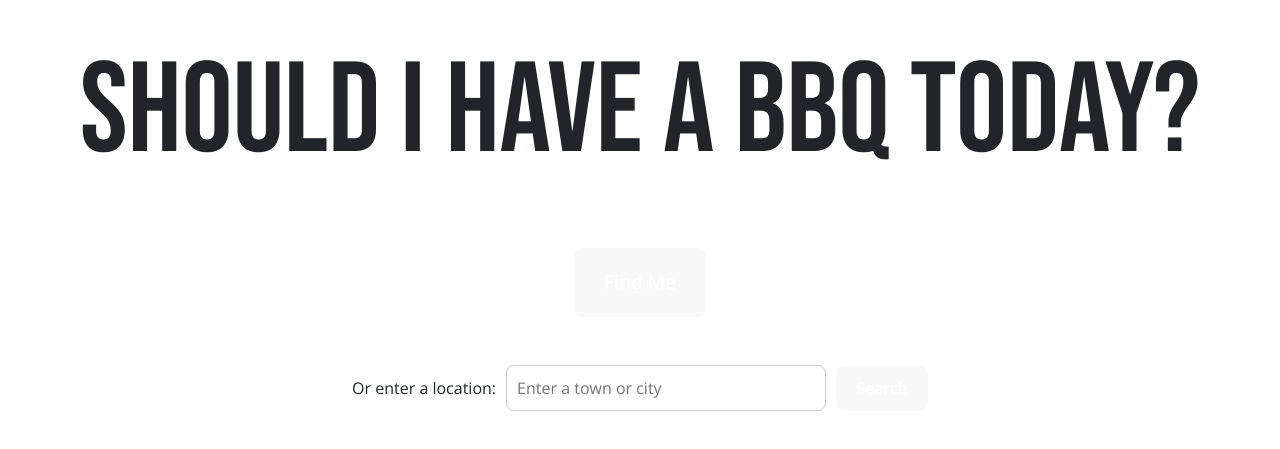
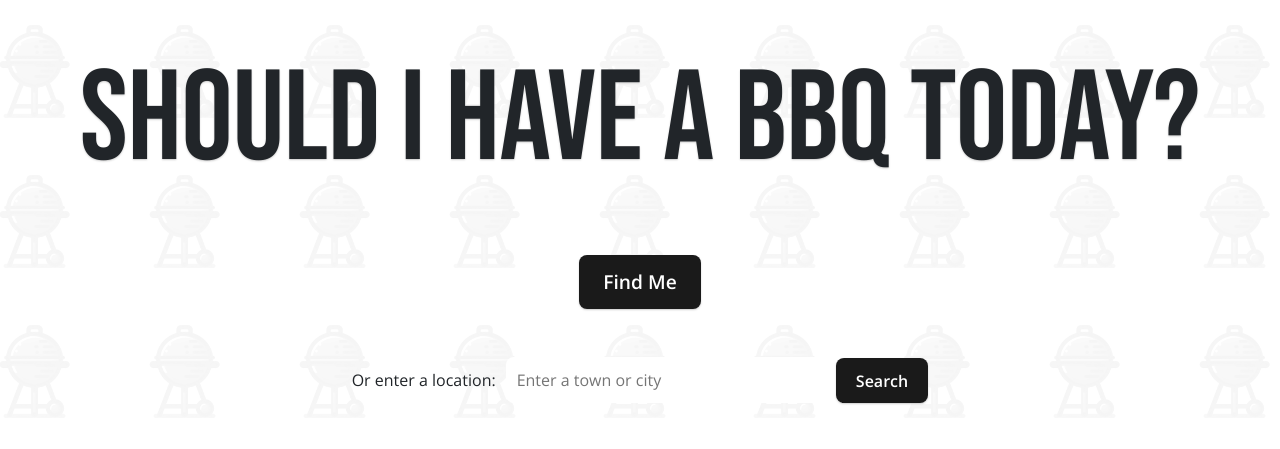
Before and after one commit to ctrl-alter-ego/BBQ-2024, a React (Vite) app: page / in a window 1280 px wide. Shown: the part 203-652 px from the top of the page. Built offline with nearby package versions, Linux system fonts and the light colour scheme; no server answers.

Commit message:
style: weather-dep bg and misc. styling updates

```diff
--- a/index.html
+++ b/index.html
@@ -2,7 +2,7 @@
 <html lang="en">
   <head>
     <meta charset="utf-8" />
-    <link rel="icon" type="image/x-icon" href="/src/assets/bbqlogo.ico" />
+    <link rel="icon" type="image/x-icon" href="/src/assets/bbq-icon-fav.png" />
     <meta name="viewport" content="width=device-width, initial-scale=1.0" />
     <meta name="theme-color" content="#000000" />
     <meta
--- a/src/App.jsx
+++ b/src/App.jsx
@@ -1,6 +1,8 @@
 import React, { useState, useEffect } from 'react';
 
 const App = () => {
+  const [backgroundImage, setBackgroundImage] = useState('/src/assets/bbq-icon.png');
+  const [units, setUnits] = useState("metric");
   const [location, setLocation] = useState(null);
   const [weather, setWeather] = useState(null);
   const [inputLocation, setInputLocation] = useState("");
@@ -16,20 +18,22 @@ const App = () => {
   const [dayIndex, setDayIndex] = useState(0);
 
   const part = "current,minutely,hourly"
-  const units = "metric"
+  // const units = "metric"
   const gmapsApiKey = import.meta.env.VITE_GMAPS_API_KEY;
   const owApiKey = import.meta.env.VITE_OW_API_KEY;
 
   let dayWeather = null;
-  let windspeed, feelsLikeEve, weatherDesc, rainfall;
+  let windspeed, feelsLikeEve, weatherDesc, rainfall, icon;
 
   useEffect(() => {
+    console.log(weather);
     if (weather) {
       dayWeather = weather.daily[dayIndex];
       windspeed = dayWeather.wind_speed;
       feelsLikeEve = dayWeather.feels_like.eve;
       weatherDesc = dayWeather.weather[0].description;
       rainfall = dayWeather.rain ?? 0;
+      icon = dayWeather.weather[0].icon;
 
       setDecision(
         windspeed < 10 &&
@@ -70,9 +74,23 @@ const App = () => {
       }
 
       setReason(reason);
+      icon && setBackgroundImage(`https://openweathermap.org/img/wn/${icon}@2x.png`);
       setLoading(false);
     }
   }, [weather]);
+
+  useEffect(() => {
+    const img = new Image();
+    img.src = backgroundImage;
+    img.onload = () => {
+      document.documentElement.style.setProperty('--background-url', `url(${img.src})`);
+      document.documentElement.style.setProperty('--background-opacity', img.src.includes('bbq') ? '0.04' : '0.1');
+    };
+  }, [backgroundImage]);
+
+  const handleUnits = () => {
+    setUnits(units === "metric" ? "imperial" : "metric");
+  };
 
   const handleInputChange = (event) => {
     setInputLocation(event.target.value);
@@ -208,14 +226,15 @@ const App = () => {
                   setSuggested({
                     dayOfWeek: dayOfWeek,
                     formattedDate: formattedDate,
-                    weatherSummary: `The next best day for a BBQ is ${dayOfWeek}, ${formattedDate}. The weather will be: ${weatherDesc}.`
-                 });
+                    weatherDesc: weatherDesc,
+                    // weatherSummary: `The next best day for a BBQ is ${dayOfWeek}, ${formattedDate}. The weather will be: ${weatherDesc}.`
+                  });
 
-                 setLoading(false);
-                 return suggestedDayIndex;
+                  setLoading(false);
+                  return suggestedDayIndex;
 
                 } else {
-                  setSuggested({weatherSummary: "Unfortunately, there are no good days for a BBQ in the next week."});
+                  setSuggested(0);
                   setLoading(false);
                   return 0;
                 }
@@ -266,7 +285,17 @@ const App = () => {
                         {!suggested && decision === "No..." && (
                           <p><a href="#" onClick={suggestBetterDay}>Suggest a better day?</a></p>
                         )}
-                        {suggested && (<p>{suggested.weatherSummary}</p>)}
+
+                        {suggested && (
+                          dayIndex !== 0 ? (
+                            <>
+                            <p>---</p>
+                            <p>The next best day for a BBQ is <strong>{suggested.dayOfWeek}, {suggested.formattedDate}</strong>. The weather will be: {suggested.weatherDesc}.</p>
+                            </>
+                          ) : (
+                            <p>Unfortunately, there are no good days for a BBQ in the next week.</p>
+                          )
+                        )}
                         <table>
                           <thead></thead>
                           <tbody>
@@ -328,7 +357,7 @@ const App = () => {
 
                     {!loading && !location && (geoPermission !== 'granted') && (
                       <div className="findme">
-                        <button type="button" onClick={handleFindMeGeo}>Find Me</button>
+                        <button className="btn-grad" type="button" onClick={handleFindMeGeo}>Find Me</button>
                       </div>
                     )}
 
@@ -337,7 +366,7 @@ const App = () => {
                         <label>{location && geoPermission === 'granted' ? "Check somewhere else?" : "Or enter a location: "}
                           <input type="text" id="location" value={inputLocation} onChange={handleInputChange} placeholder="Enter a town or city" />
                         </label>
-                        <button type="submit">Search</button>
+                        <button className="btn-grad" type="submit">Search</button>
                         {error && <p>{error}</p>}
                       </form>
                     </div>
--- a/src/index.css
+++ b/src/index.css
@@ -1,3 +1,21 @@
+html::before {
+  content: "";
+  background: var(--background-url) no-repeat;
+  background-color: #888;
+  background-position: 0 0, 100px 100px;
+  background-repeat: repeat;
+  background-size: 150px 150px;
+  position: fixed;
+  z-index: 1;
+  filter: grayscale(100%);
+  opacity: var(--background-opacity);
+  height: 1000%;
+  width: 1000%;
+  top: -50%;
+  left: -50%;
+  pointer-events: none;
+}
+
 :root {
   font-family: Inter, system-ui, Avenir, Helvetica, Arial, sans-serif;
   line-height: 1.5;
@@ -13,7 +31,12 @@
   -moz-osx-font-smoothing: grayscale;
 }
 
+#root {
+  z-index: 1;
+}
+
 body {
+  position: relative;
   margin: 0;
   font-family: 'Open Sans', -apple-system, BlinkMacSystemFont, 'Segoe UI', 'Roboto', 'Oxygen',
     'Ubuntu', 'Cantarell', 'Fira Sans', 'Droid Sans', 'Helvetica Neue',
@@ -25,6 +48,7 @@ body {
   min-width: 320px;
   min-height: 100vh;
   justify-content: center;
+  /* z-index: 1; */
 }
 
 *::selection {
@@ -77,7 +101,7 @@ body {
 .location input[type="text"] {
   padding: 10px;
   border-radius: 8px;
-  border: 1px solid #ccc;
+  border: 1px solid transparent;
   flex-grow: 1;
   width: 20rem;
 }
@@ -95,22 +119,27 @@ body {
   width: 100%;
 }
 
-button {
+.btn-grad {
+  background-color: #1a1a1a;
+  padding: 0.6em 1.2em;
+  text-align: center;
+  background-size: 200% auto;
+  color: white;
+  box-shadow: 0px 1px 2px #ccc;
+  border: 1px solid transparent;
   border-radius: 8px;
-  border: 1px solid transparent;
-  padding: 0.6em 1.2em;
-  font-size: 1em;
-  font-weight: 500;
-  font-family: inherit;
-  background-color: #1a1a1a;
-  color: #fff;
   cursor: pointer;
   transition: border-color 0.25s;
+  font-family: inherit;
+  font-size: 1em;
+  font-weight: 600;
 }
 
-button:hover {
-  background-color: #fa8c05;
-  color: #444;
+.btn-grad:hover {
+  background-image: linear-gradient(to right, #FF512F 0%, #F09819  51%, #FF512F  100%);
+  background-position: right center;
+  color: #fff;
+  text-decoration: none;
 }
 
 button:focus,
@@ -119,7 +148,6 @@ button:focus-visible {
 }
 
 .findme button {
-  padding: 1em 1.5em;
   font-size: 1.2em;
 }
 
@@ -142,11 +170,13 @@ h1 {
   font-size: 8em;
   margin: 1em auto .5em;
   line-height: 1.1;
+  text-shadow: 0px 1px 2px #ccc;
 }
 
 h2 {
   font-family: 'Bebas Neue', 'Open Sans', sans-serif;
 	font-size: 5em;
+  text-shadow: 0px 1px 2px #ccc;
 }
 
 @keyframes flash {
```
Also changed, not shown: src/assets/bbq-icon-fav.png (added), src/assets/bbq-icon.png (added).
